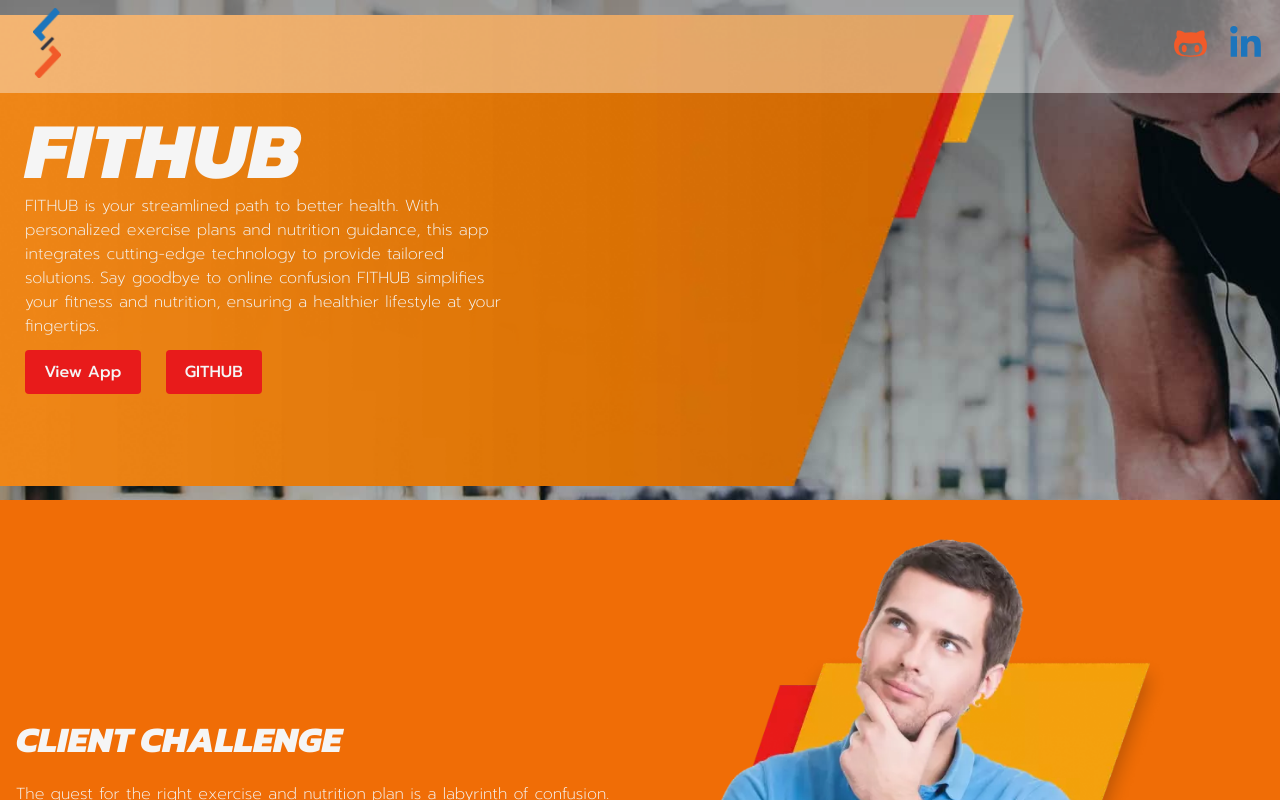
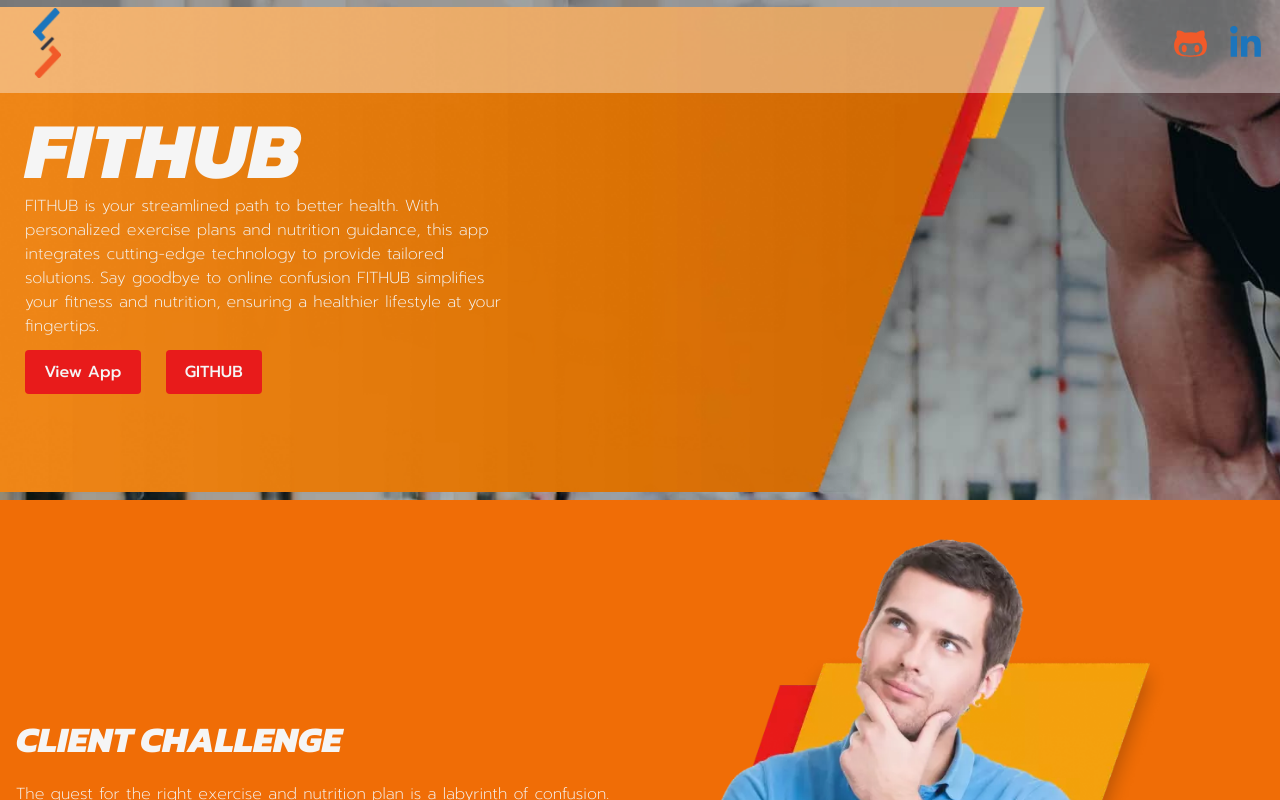
Before and after one commit to shavjw/portfolio, a React (Vite) app: page /projectdetail in a window 1280 px wide. Shown: the top 800 px of the page. Built offline with nearby package versions, Linux system fonts and the light colour scheme.

Commit message:
project detail page background image change

```diff
--- a/src/projectDetails.module.css
+++ b/src/projectDetails.module.css
@@ -10,7 +10,7 @@
     url('./assets/imgs/edited/homepage_photo-min.jpg');
   background-repeat: no-repeat;
   background-position: left center, top left;
-  background-size: 165%;
+  background-size: 170%;
   padding: 25px;
   background-color: #c06d06;
 }
```
